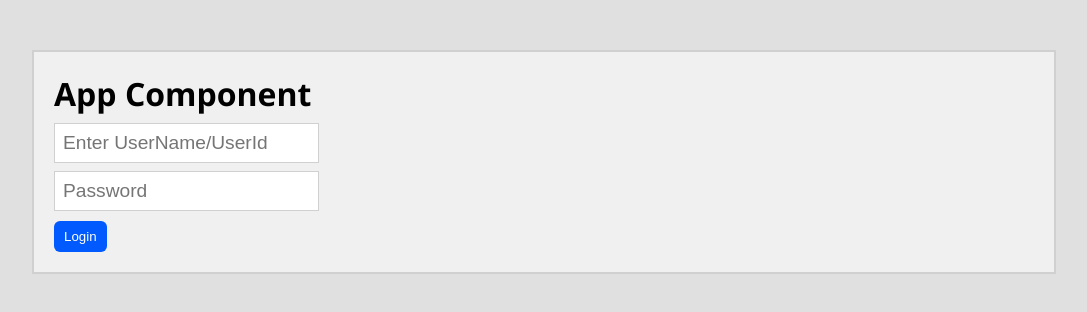
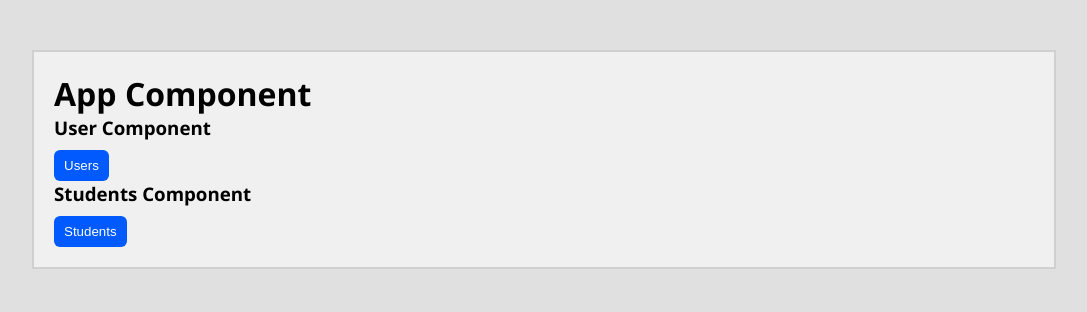
Before and after one commit to vinaypathrikarreactjstrainer/fusion-reactjs-batch-48, a React (Vite) app: page / in a window 1280 px wide. Shown: the top 312 px of the page, without its empty margins (96-1183 px from the left). Built offline with nearby package versions, Linux system fonts and the light colour scheme.

Commit message:
Pass a function to the child Component

```diff
--- a/src/App.jsx
+++ b/src/App.jsx
@@ -10,8 +10,13 @@ import Events from "./typesofcomponent/functionalcomponent/Events";
 import Input from "./typesofcomponent/functionalcomponent/Input";
 import './index.css';
 import Login from "./typesofcomponent/functionalcomponent/validation/login/Login";
+import User from "./typesofcomponent/functionalcomponent/User";
+import Student from "./typesofcomponent/functionalcomponent/Student";
 function App(){
   // const brands = ['Apple', 'Sony', 'Samsung'];
+  const getData = () => {
+    alert('Function from app component');
+  }
   return (
     // react uses JSX to building UI
     <div className="container">
@@ -20,8 +25,9 @@ function App(){
     {/* Functional Component */}
     {/* <Events /> */}
     {/* <Input /> */}
-    <Login />
-
+    {/* <Login /> */}
+    <User data = {getData}/>
+    <Student info = {getData}/>
     {/* Class Component */}
     {/* <BasicClassComp greet = "React => Basic class component" user = "Akansha"/> */}
     {/* <LifeCycleMethod /> */}
--- /dev/null
+++ b/src/typesofcomponent/functionalcomponent/Student.jsx
@@ -0,0 +1,13 @@
+import React from "react";
+
+const Student = (props) => {
+    console.log('student props => ', props);
+    return (
+        <>
+            <h3>Students Component</h3>
+            <button onClick={() => props.info()}>Students</button>
+        </>
+    )
+}
+
+export default Student;
--- /dev/null
+++ b/src/typesofcomponent/functionalcomponent/User.jsx
@@ -0,0 +1,14 @@
+import React from "react";
+
+const User = (props) => {
+    console.log('props => ', props);
+
+    return (
+        <>
+            <h3>User Component</h3>
+            <button onClick={() => props.data()}>Users</button>
+        </>
+    )
+}
+
+export default User;
--- a/src/typesofcomponent/functionalcomponent/validation/login/Login.jsx
+++ b/src/typesofcomponent/functionalcomponent/validation/login/Login.jsx
@@ -6,10 +6,12 @@ const Login = () => {
     const [password, setPassword] = useState('');
     const [userErr, setUserErr] = useState(false);
     const [passErr, setPassErr] = useState(false);
+    // const [valid, setValid] = useState(true);
     // functions
     const userHandler = event => {
         console.log('user => ', event.target.value.length);
         let userVal = event.target.value.length;
+        setUser(event.target.value);
         // username must be greaterthan 3 char.
         if(userVal < 4){
             console.warn('Invalid User name');
@@ -21,6 +23,7 @@ const Login = () => {
     const passwordHandler = event => {
         console.log('password => ', event.target.value);
         let passVal = event.target.value.length;
+        setPassword(event.target.value);
         if(passVal < 6){
             console.warn('Invalid Password');
             setPassErr(true);
@@ -31,16 +34,32 @@ const Login = () => {
     // Events
     const loginHandler = (e) => {
         e.preventDefault();
-        alert('clicked');
+        // alert('clicked');
+        if(user == '' && password == ''){
+            // setValid(false);
+            alert('Please enter valid User Name and Password');
+        } else if(user == ''){
+            alert('Enter User Name');
+        } else if(password == ''){
+            alert('Enter the Password')
+        } else {
+            alert('Login Successfully');
+        }
+
     }
   return (
     <>
       <form onSubmit={loginHandler}>
-        <input type="text" placeholder="Enter UserName/UserId" className="form-input" onChange={(e) => userHandler(e)} />
+        {/* validation message */}
+        {
+            valid ? null : <span>Please enter valid User Name and Password</span>
+        }
+        <input type="text" placeholder="Enter UserName/UserId" className="form-input" onChange={(e) => userHandler(e)}
+        value={user} />
         {
             userErr ? <span>Invalid User Name</span> : null
         }
-        <input type="text" placeholder="Password" className="form-input" onChange = {(e) => passwordHandler(e)} />
+        <input type="text" placeholder="Password" className="form-input" onChange = {(e) => passwordHandler(e)} value={password}/>
         {
             passErr ? <span>Invalid Password</span> : null
         }
```
